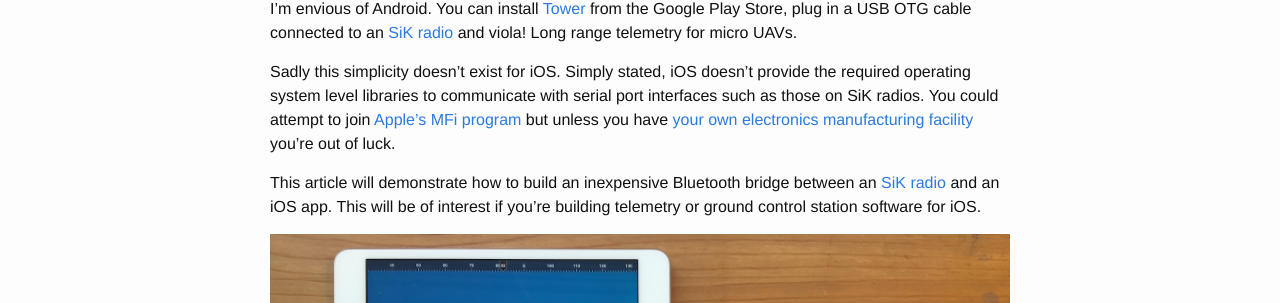
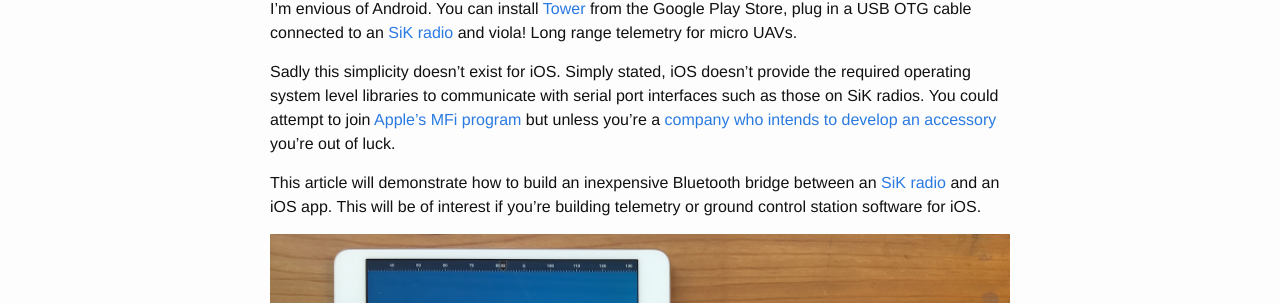
Before and after one commit to kouky/kouky.github.io, a Jekyll site: the page built from _posts/2016-04-09-mavlink-radio-telemetry-for-ios.md, in a window 1280 px wide and 900 px high. Shown: the part 203-506 px from the top of the window. Built offline with Jekyll 4.4.1, drawn with Linux system fonts in a browser that asks for light colours.

```diff
--- a/_posts/2016-04-09-mavlink-radio-telemetry-for-ios.md
+++ b/_posts/2016-04-09-mavlink-radio-telemetry-for-ios.md
@@ -6,7 +6,7 @@ categories: blog
 
 I'm envious of Android. You can install [Tower][tower] from the Google Play Store, plug in a USB OTG cable connected to an [SiK radio][sik-radio] and viola! Long range telemetry for micro UAVs.
 
-Sadly this simplicity doesn't exist for iOS. Simply stated, iOS doesn't provide the required operating system level libraries to communicate with serial port interfaces such as those on SiK radios. You could attempt to join [Apple's MFi program][apple-mfi] but unless you have [your own electronics manufacturing facility][quora] you're out of luck.
+Sadly this simplicity doesn't exist for iOS. Simply stated, iOS doesn't provide the required operating system level libraries to communicate with serial port interfaces such as those on SiK radios. You could attempt to join [Apple's MFi program][apple-mfi] but unless you're a [company who intends to develop an accessory][stack-exchange] you're out of luck.
 
 This article will demonstrate how to build an inexpensive Bluetooth bridge between an [SiK radio][sik-radio] and an iOS app. This will be of interest if you're building telemetry or ground control station software for iOS.
 
```
Also changed, not shown: other parts of _posts/2016-04-09-mavlink-radio-telemetry-for-ios.md (+1 -1 lines).
